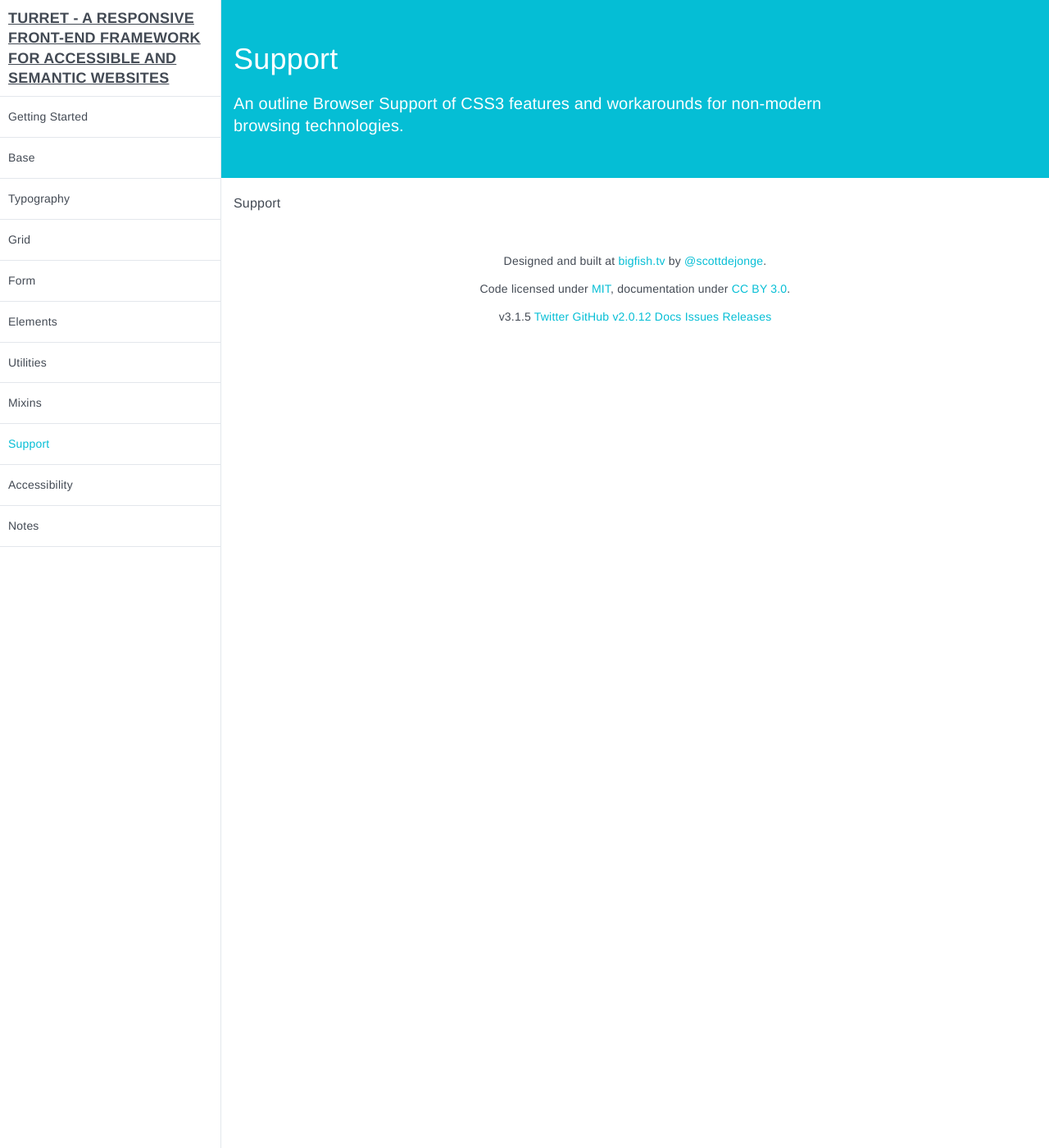
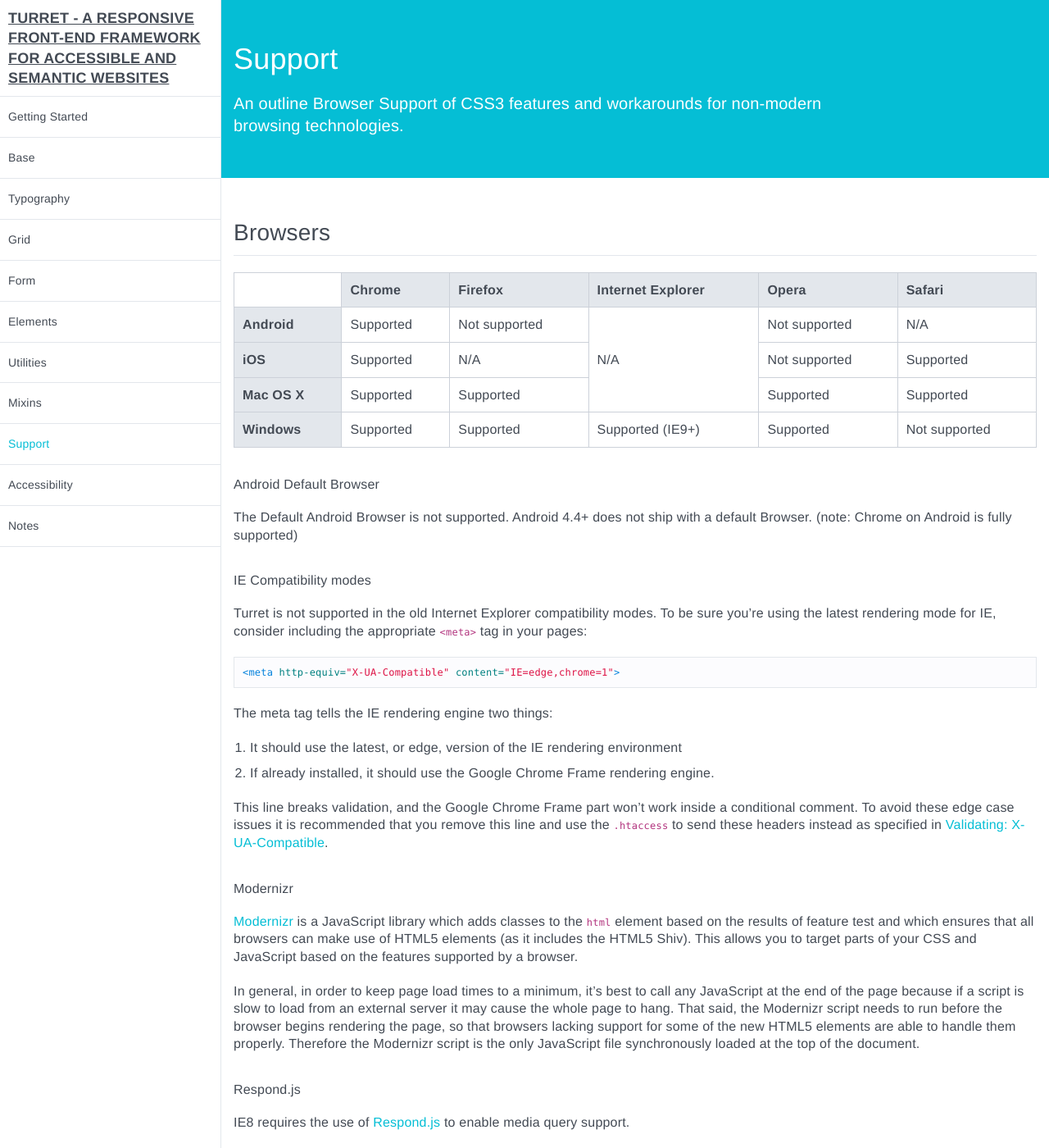
Before and after one commit to scottdejonge/docs, a Jekyll site: the page built from docs/Support.md, in a window 1280 px wide and 1400 px high. Shown: the whole window at 82% size. Built offline with Jekyll 4.4.1, drawn with Linux system fonts in a browser that asks for light colours; some of the changed text lies outside the part shown.

Commit message:
Support Docs

````diff
--- a/docs/Support.md
+++ b/docs/Support.md
@@ -5,4 +5,63 @@
 permalink: /docs/support/
 ---
 
-Support
+## Browsers
+
+{% include tables/browsers.html %}
+
+### Android Default Browser
+
+The Default Android Browser is not supported. Android 4.4+ does not ship with a default Browser. (note: Chrome on Android is fully supported)
+
+### IE Compatibility modes
+
+Turret is not supported in the old Internet Explorer compatibility modes. To be sure you're using the latest rendering mode for IE, consider including the appropriate `<meta>` tag in your pages:
+
+```html
+<meta http-equiv="X-UA-Compatible" content="IE=edge,chrome=1">
+```
+
+The meta tag tells the IE rendering engine two things:
+
+1. It should use the latest, or edge, version of the IE rendering environment
+2. If already installed, it should use the Google Chrome Frame rendering engine.
+
+This line breaks validation, and the Google Chrome Frame part won't work inside a conditional comment. To avoid these edge case issues it is recommended that you remove this line and use the `.htaccess` to send these headers instead as specified in [Validating: X-UA-Compatible](https://groups.google.com/forum/#!topic/html5boilerplate/bRtrFSrKjtI).
+
+### Modernizr
+
+[Modernizr](https://modernizr.com/) is a JavaScript library which adds classes to the `html` element based on the results of feature test and which ensures that all browsers can make use of HTML5 elements (as it includes the HTML5 Shiv). This allows you to target parts of your CSS and JavaScript based on the features supported by a browser.
+
+In general, in order to keep page load times to a minimum, it's best to call any JavaScript at the end of the page because if a script is slow to load from an external server it may cause the whole page to hang. That said, the Modernizr script needs to run before the browser begins rendering the page, so that browsers lacking support for some of the new HTML5 elements are able to handle them properly. Therefore the Modernizr script is the only JavaScript file synchronously loaded at the top of the document.
+
+### Respond.js
+
+IE8 requires the use of [Respond.js](https://github.com/scottjehl/Respond) to enable media query support.
+
+### IE8 and [Respond.js](https://github.com/scottjehl/Respond)
+
+Beware of the following caveats when using [Respond.js](https://github.com/scottjehl/Respond) in your development and production environments for Internet Explorer 8.
+
+### Respond.js and cross-domain CSS
+
+Using [Respond.js](https://github.com/scottjehl/Respond) with CSS hosted on a different (sub)domain (for example, on a CDN) requires some additional setup. See the [Respond.js](https://github.com/scottjehl/Respond) docs for details.
+
+### Respond.js and file://
+
+Due to browser security rules, [Respond.js](https://github.com/scottjehl/Respond) doesn't work with pages viewed via the `file://` protocol (like when opening a local HTML file). To test responsive features in IE8, view your pages over HTTP(S). See the [Respond.js](https://github.com/scottjehl/Respond) docs for details.
+
+### Respond.js and @import
+
+[Respond.js](https://github.com/scottjehl/Respond) doesn't work with CSS that's referenced via @import. In particular, some Drupal configurations are known to use @import. See the [Respond.js](https://github.com/scottjehl/Respond) docs for details.
+
+### IE8 and box-sizing
+
+IE8 does not fully support `box-sizing: border-box;` when combined with `min-width`, `max-width`, `min-height`, or `max-height`. Cannot use `max-width` on `.container`.
+
+## CSS
+
+Some CSS3 properties and HTML5 elements are not fully supported by Internet Explorer 8 and 9.
+
+{% include tables/browsers.html %}
+
+Visit [Can I Use](http://caniuse.com/) for details on browser support of CSS3 and HTML5 features.
--- /dev/null
+++ b/docs/_includes/tables/browsers.html
@@ -0,0 +1,44 @@
+<table class="table table-bordered table-block table-responsive">
+  <thead>
+    <tr>
+      <td></td>
+      <th>Chrome</th>
+      <th>Firefox</th>
+      <th>Internet Explorer</th>
+      <th>Opera</th>
+      <th>Safari</th>
+    </tr>
+  </thead>
+  <tbody>
+    <tr>
+      <th>Android</th>
+      <td class="is-supported">Supported</td>
+      <td class="is-unsupported">Not supported</td>
+      <td rowspan="3" style="vertical-align: middle;">N/A</td>
+      <td class="is-unsupported">Not supported</td>
+      <td>N/A</td>
+    </tr>
+    <tr>
+      <th>iOS</th>
+      <td class="is-supported">Supported</td>
+      <td>N/A</td>
+      <td class="is-unsupported">Not supported</td>
+      <td class="is-supported">Supported</td>
+    </tr>
+    <tr>
+      <th>Mac OS X</th>
+      <td class="is-supported">Supported</td>
+      <td class="is-supported">Supported</td>
+      <td class="is-supported">Supported</td>
+      <td class="is-supported">Supported</td>
+    </tr>
+    <tr>
+      <th>Windows</th>
+      <td class="is-supported">Supported</td>
+      <td class="is-supported">Supported</td>
+      <td class="is-supported">Supported (IE9+)</td>
+      <td class="is-supported">Supported</td>
+      <td class="is-unsupported">Not supported</td>
+    </tr>
+  </tbody>
+</table>
--- a/docs/css/main.css
+++ b/docs/css/main.css
@@ -98,6 +98,20 @@
 	text-align: center;
 }
 
+.arrow-boxes {
+    margin: 0 auto;
+    text-align: center;
+}
+
+.arrow-box {
+    position: relative;
+    display: inline-block;
+    margin: 20px;
+    width: 50px;
+    height: 50px;
+    background: #05bed5;
+}
+
 .footer {
 	padding-top: 30px;
 	padding-bottom: 30px;
````
Also changed, not shown: docs/_includes/tables/css.html (added, +36 -0 lines).
